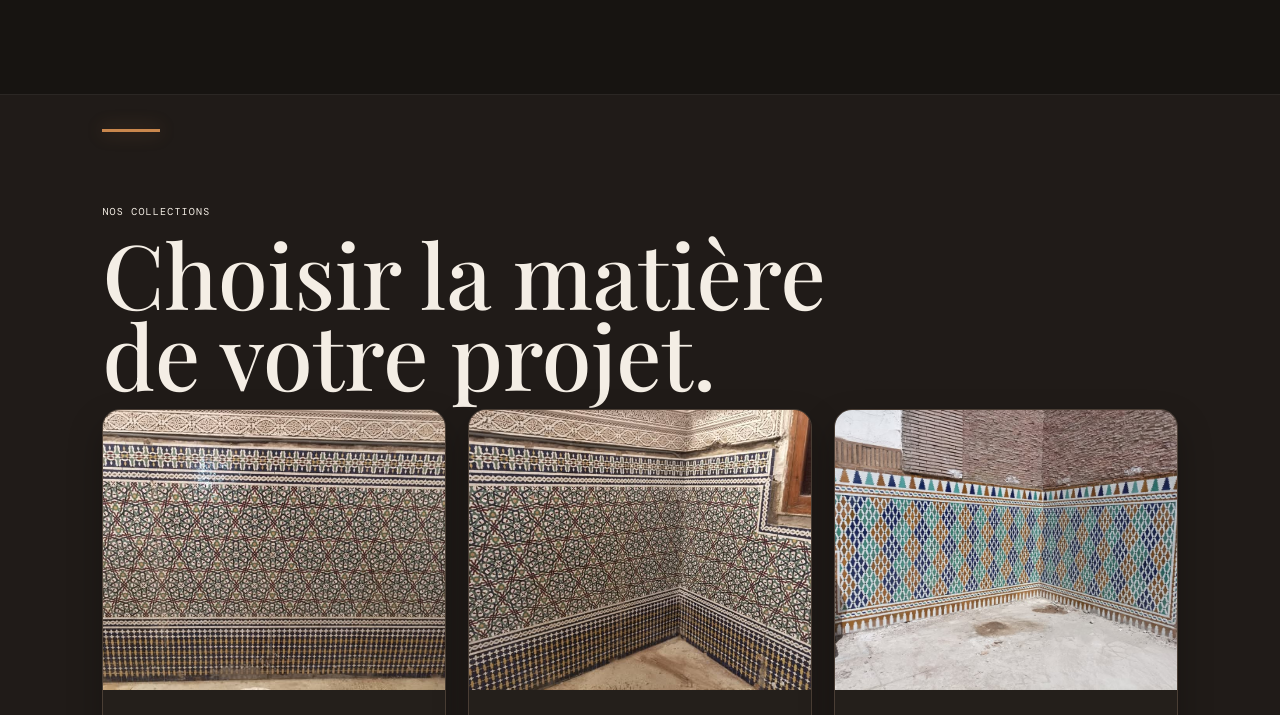
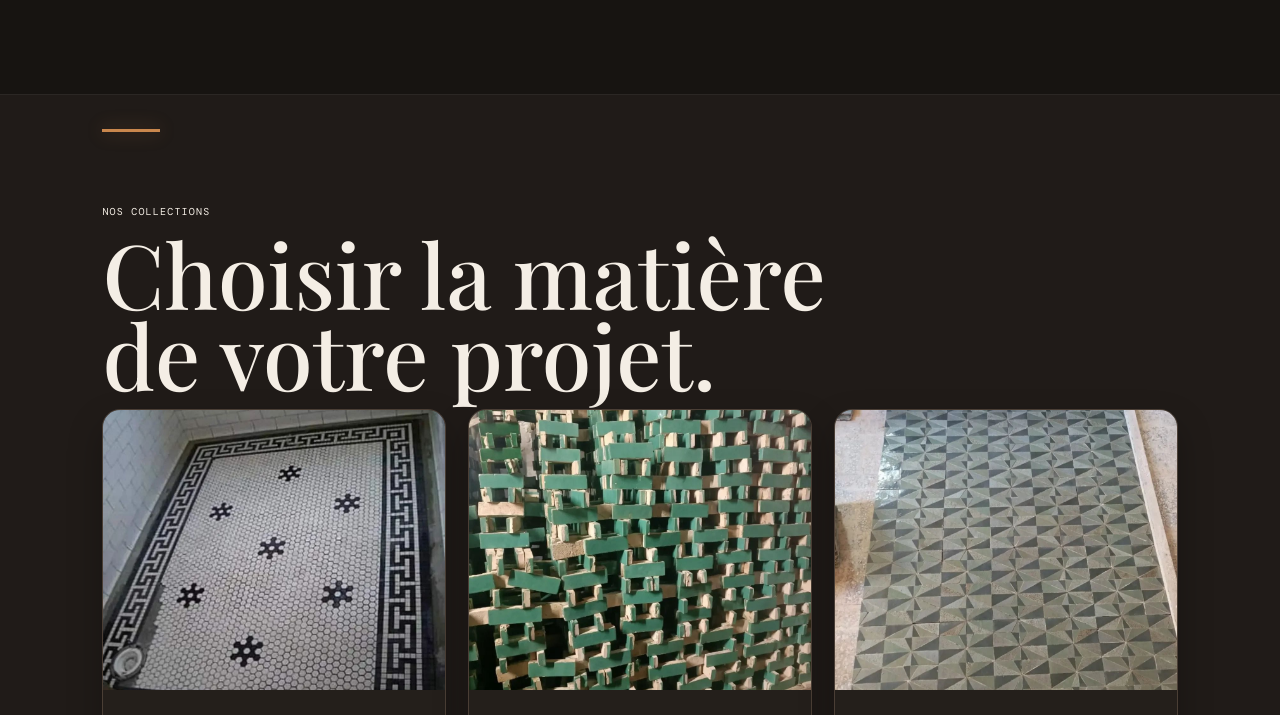
Before and after one commit to saibarisalmane3-coder/andalouss-traditionnel, a plain HTML site: page index.html in a window 1280 px wide. Shown: the part 1668-2383 px from the top of the page. Drawn offline with nearby package versions, Linux system fonts and the light colour scheme; a web font is replaced by a local one.

Commit message:
Update homepage collection photos

```diff
--- a/index.html
+++ b/index.html
@@ -26,3 +26,5 @@
 <style id="atd-photo-horizontal">.atd-photo-grid{display:flex!important;flex-wrap:nowrap!important;overflow-x:auto!important;overflow-y:hidden!important;justify-content:flex-start!important;gap:20px!important;padding:8px 4px 22px!important;scroll-snap-type:x proximity}.atd-photo-grid button{flex:0 0 min(31vw,360px)!important;scroll-snap-align:start}.atd-photo-grid img{height:300px!important}.atd-photo-grid::-webkit-scrollbar{height:9px}.atd-photo-grid::-webkit-scrollbar-thumb{background:#c9874d;border-radius:999px}.atd-photo-grid::-webkit-scrollbar-track{background:#ffffff22;border-radius:999px}@media(max-width:700px){.atd-photo-grid{gap:12px!important}.atd-photo-grid button{flex-basis:78vw!important}.atd-photo-grid img{height:230px!important}}</style>
 <style id="atd-photo-fullscreen">.atd-photo-lightbox{padding:0!important;width:100vw!important;height:100vh!important}.atd-photo-lightbox h2{padding-top:28px;margin:0 0 24px!important}.atd-photo-grid{width:100vw!important;max-width:none!important;margin:0!important;padding:8px 24px 28px!important}.atd-photo-grid button{flex-basis:32vw!important}.atd-photo-grid img{height:calc(100vh - 150px)!important;max-height:620px!important}.atd-photo-lightbox .close{right:24px;top:18px;z-index:2}@media(max-width:700px){.atd-photo-lightbox h2{padding:22px 60px 0 18px;text-align:left;font-size:24px!important}.atd-photo-grid{padding:8px 18px 24px!important}.atd-photo-grid button{flex-basis:86vw!important}.atd-photo-grid img{height:calc(100vh - 130px)!important;max-height:none!important}}</style>
 <script>(function(){function linkPhotos(){var host=document.querySelector('.dtat-hero-visual');if(!host)return;var go=function(){location.href='/boutique'};var front=host.querySelector('.atd-photo-front');if(front)front.onclick=go;host.querySelectorAll('.atd-photo-grid button,.atd-photo-stack .back').forEach(function(x){x.onclick=go})}setTimeout(linkPhotos,80)})()</script>
+
+<script>(function(){var b='/images/collections/';function u(g,n){return b+encodeURIComponent(g)+'/img-'+String(n).padStart(2,'0')+'.jpeg'}var h=[u('صفائح',1),u('طاولات',1),u('piscine',1),u('قرمود',1),u('خصة',1),u('بجمات',1)],c=[u('الارض',1),u('بجمات',1),u('صفائح',1)],p=[u('طاولات',1),u('piscine',1),u('قرمود',1)];function s(q,x){document.querySelectorAll(q).forEach(function(i){i.src=x})}function r(){s('.cards .card:nth-child(1) img',c[0]);s('.cards .card:nth-child(2) img',c[1]);s('.cards .card:nth-child(3) img',c[2]);s('.craft img',u('خصة',1));s('.projects .project:nth-child(1) img',p[0]);s('.projects .project:nth-child(2) img',p[1]);s('.projects .project:nth-child(3) img',p[2]);var v=document.querySelector('.dtat-hero-visual');if(!v)return;var z=v.querySelectorAll('.atd-photo-stack .back');if(z[0])z[0].src=h[1];if(z[1])z[1].src=h[2];if(z[2])z[2].src=h[3];var f=v.querySelector('.atd-photo-front img');if(f)f.src=h[0];v.querySelectorAll('.atd-photo-grid img').forEach(function(i,n){if(h[n])i.src=h[n]})}r();setInterval(r,700)})();</script>
```
